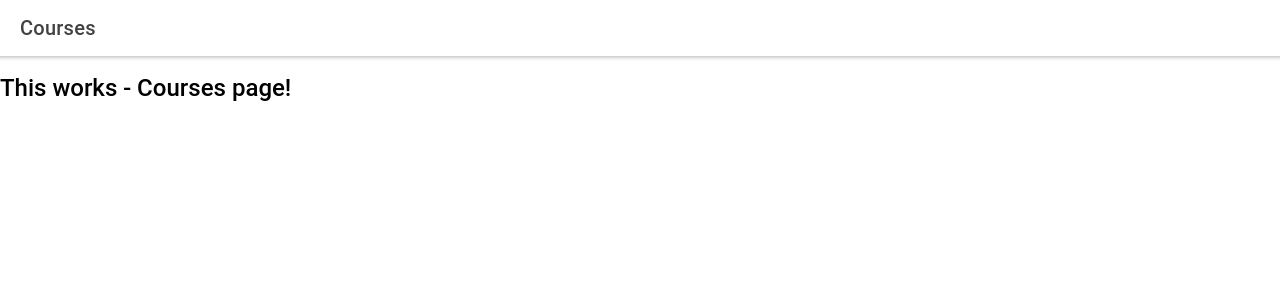
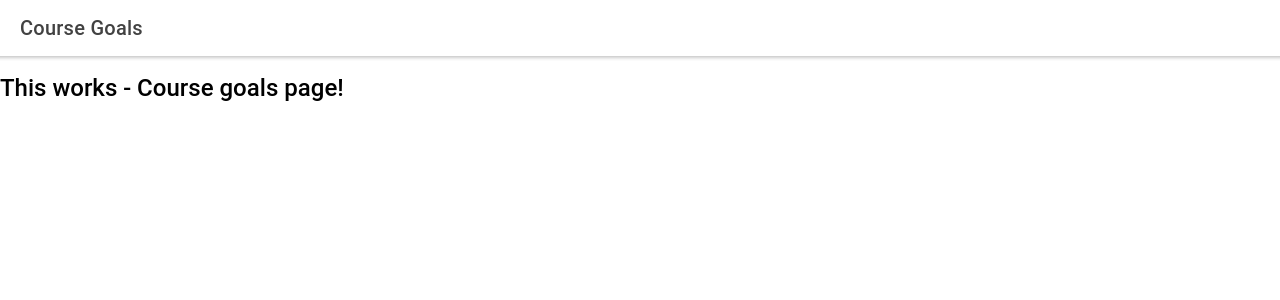
Before and after one commit to joel/Ionic-Courses-App, a React (Create React App) app: page /course-goals in a window 1280 px wide. Shown: the top 300 px of the page. Built offline with nearby package versions, Linux system fonts and the light colour scheme; the HTML template or start-up script is replaced by a standard one.

Commit message:
Add Course Goals Page

```diff
--- a/src/App.tsx
+++ b/src/App.tsx
@@ -7,6 +7,7 @@ import { IonApp } from '@ionic/react'
 import { IonReactRouter } from '@ionic/react-router'
 
 import Courses from './pages/Courses';
+import CourseGoals from './pages/CourseGoals';
 
 /* Core CSS required for Ionic components to work properly */
 import '@ionic/react/css/core.css';
@@ -32,8 +33,11 @@ import './pages/Courses';
 const App: React.FC = () => (
   <IonApp>
     <IonReactRouter>
-      <Route path=''>
+      <Route path='/' exact>
         <Courses />
+      </Route>
+      <Route path='/course-goals'>
+        <CourseGoals />
       </Route>
     </IonReactRouter>
   </IonApp>
--- /dev/null
+++ b/src/pages/CourseGoals.tsx
@@ -0,0 +1,24 @@
+import React from 'react';
+
+import { IonHeader, IonContent, IonToolbar, IonTitle } from '@ionic/react';
+
+const CourseGoals: React.FC = () => {
+  return (
+    <React.Fragment>
+      <IonHeader>
+        <IonToolbar>
+          <IonTitle>
+            Course Goals
+          </IonTitle>
+        </IonToolbar>
+      </IonHeader>
+      <IonContent>
+        <h2>
+          This works - Course goals page!
+        </h2>
+      </IonContent>
+    </React.Fragment>
+  );
+};
+
+export default CourseGoals;
```
